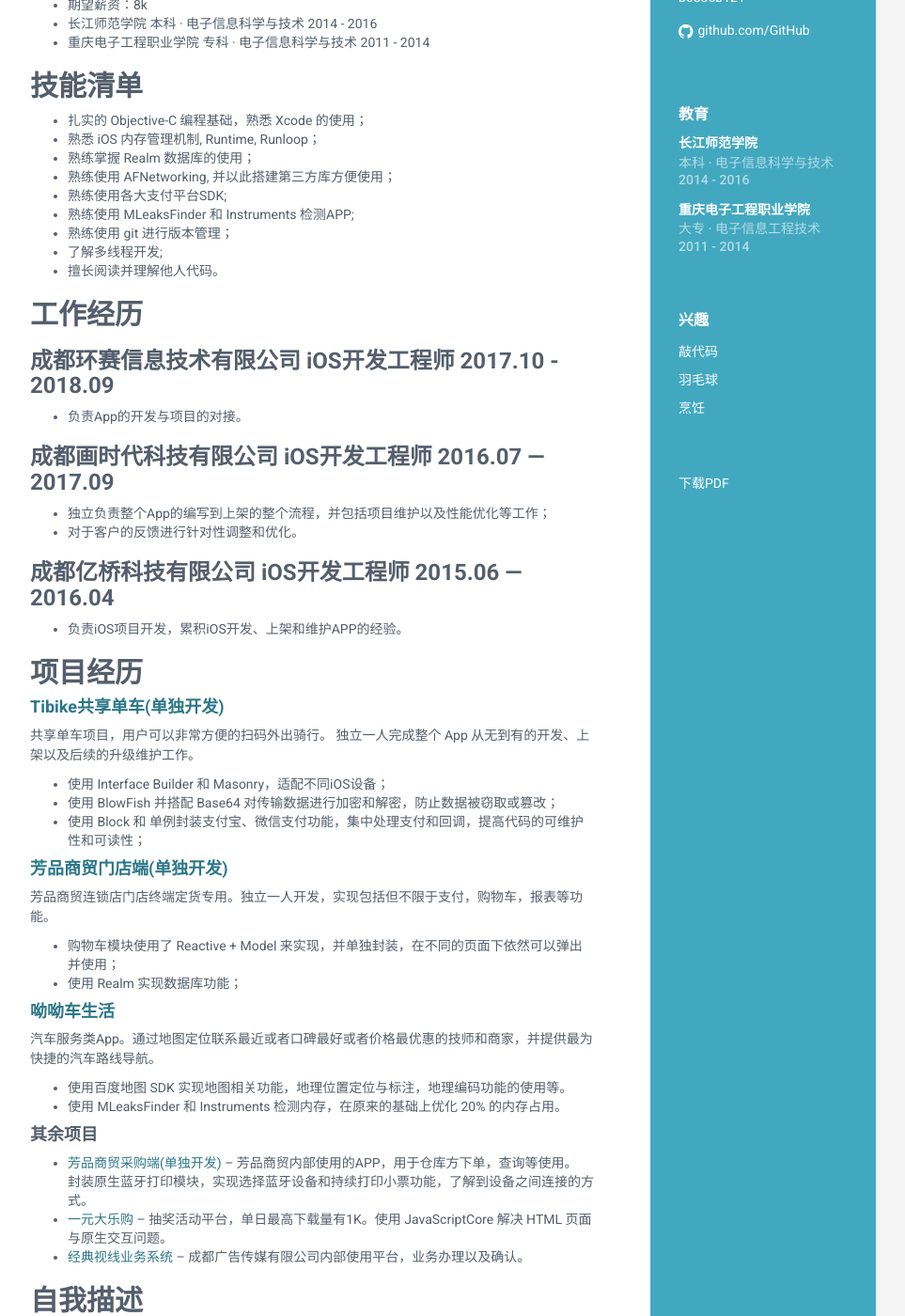
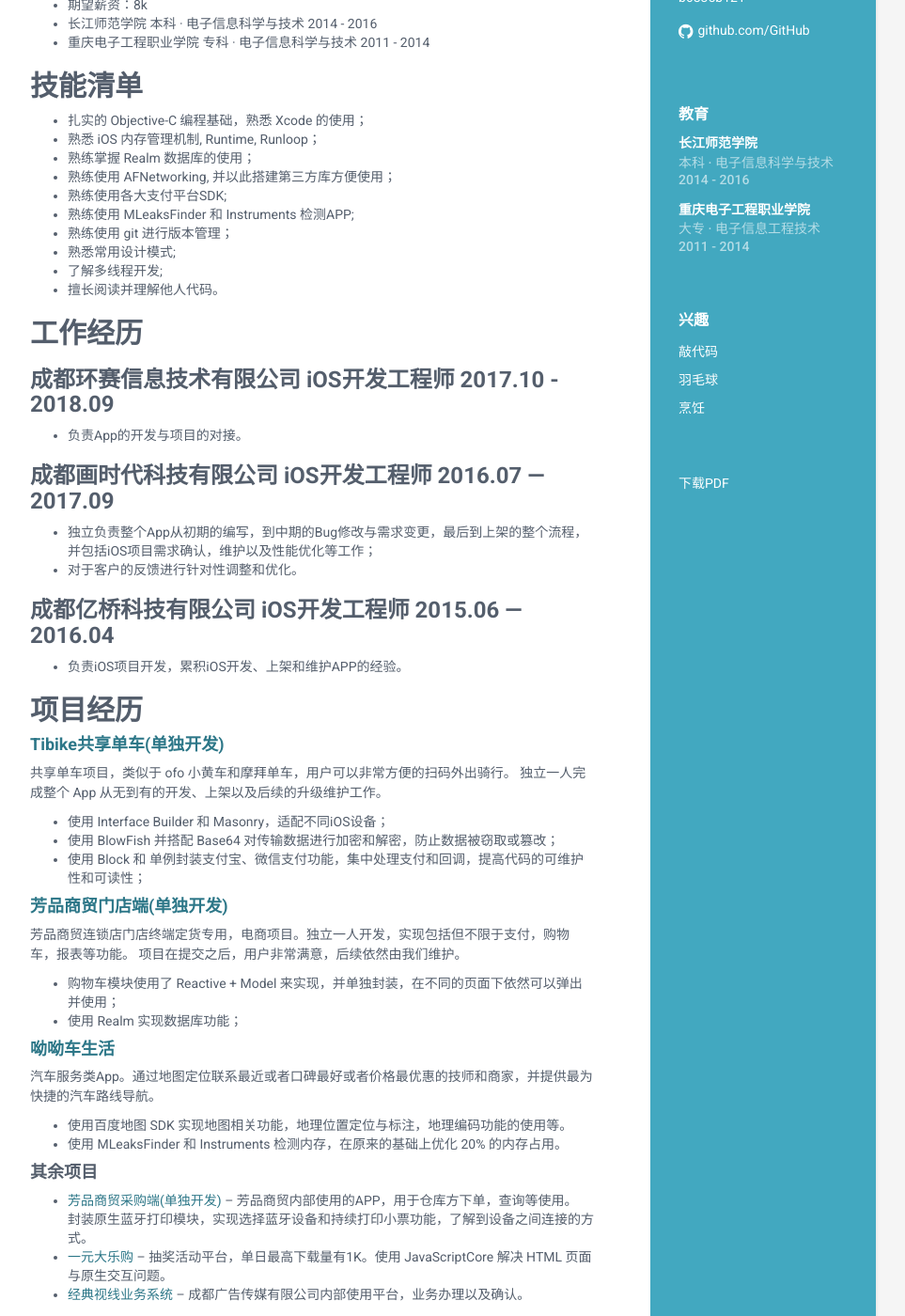
Before and after one commit to OYcedar/Resume, a Jekyll site: the page built from resume.md, in a window 1280 px wide and 1400 px high, scrolled down 401 px. Shown: the whole window at 94% size, without its empty margins (188-1151 px from the left). Built offline with Jekyll 4.4.1, drawn with Linux system fonts in a browser that asks for light colours; our own code applies the rules of GitHub Pages for plain Markdown files.

Commit message:
Add files via upload

```diff
--- a/resume.md
+++ b/resume.md
@@ -22,6 +22,7 @@
 * 熟练使用各大支付平台SDK;
 * 熟练使用 MLeaksFinder 和 Instruments 检测APP;
 * 熟练使用 git 进行版本管理；
+* 熟悉常用设计模式;
 * 了解多线程开发;
 * 擅长阅读并理解他人代码。
 
@@ -32,7 +33,7 @@
 
 ### 成都画时代科技有限公司  iOS开发工程师   2016.07 — 2017.09
 
-* 独立负责整个App的编写到上架的整个流程，并包括项目维护以及性能优化等工作；
+* 独立负责整个App从初期的编写，到中期的Bug修改与需求变更，最后到上架的整个流程，并包括iOS项目需求确认，维护以及性能优化等工作；
 * 对于客户的反馈进行针对性调整和优化。
 
 ### 成都亿桥科技有限公司	  iOS开发工程师   2015.06 — 2016.04
@@ -42,7 +43,7 @@
 ## 项目经历
 #### [Tibike共享单车(单独开发)](https://itunes.apple.com/cn/app/tibike/id1221822385?l=zh&ls=1&mt=8)
 
-共享单车项目，用户可以非常方便的扫码外出骑行。
+共享单车项目，类似于 ofo 小黄车和摩拜单车，用户可以非常方便的扫码外出骑行。
 独立一人完成整个 App 从无到有的开发、上架以及后续的升级维护工作。
 
 * 使用 Interface Builder 和 Masonry，适配不同iOS设备；
@@ -51,7 +52,8 @@
 
 #### [芳品商贸门店端(单独开发)](https://itunes.apple.com/cn/app/%E8%8A%B3%E5%93%81%E5%95%86%E8%B4%B8%E9%97%A8%E5%BA%97%E7%AB%AF/id1197963132?l=zh&ls=1&mt=8)
 
-芳品商贸连锁店门店终端定货专用。独立一人开发，实现包括但不限于支付，购物车，报表等功能。
+芳品商贸连锁店门店终端定货专用，电商项目。独立一人开发，实现包括但不限于支付，购物车，报表等功能。
+项目在提交之后，用户非常满意，后续依然由我们维护。
 
 * 购物车模块使用了 Reactive + Model 来实现，并单独封装，在不同的页面下依然可以弹出并使用；
 * 使用 Realm 实现数据库功能；
```
